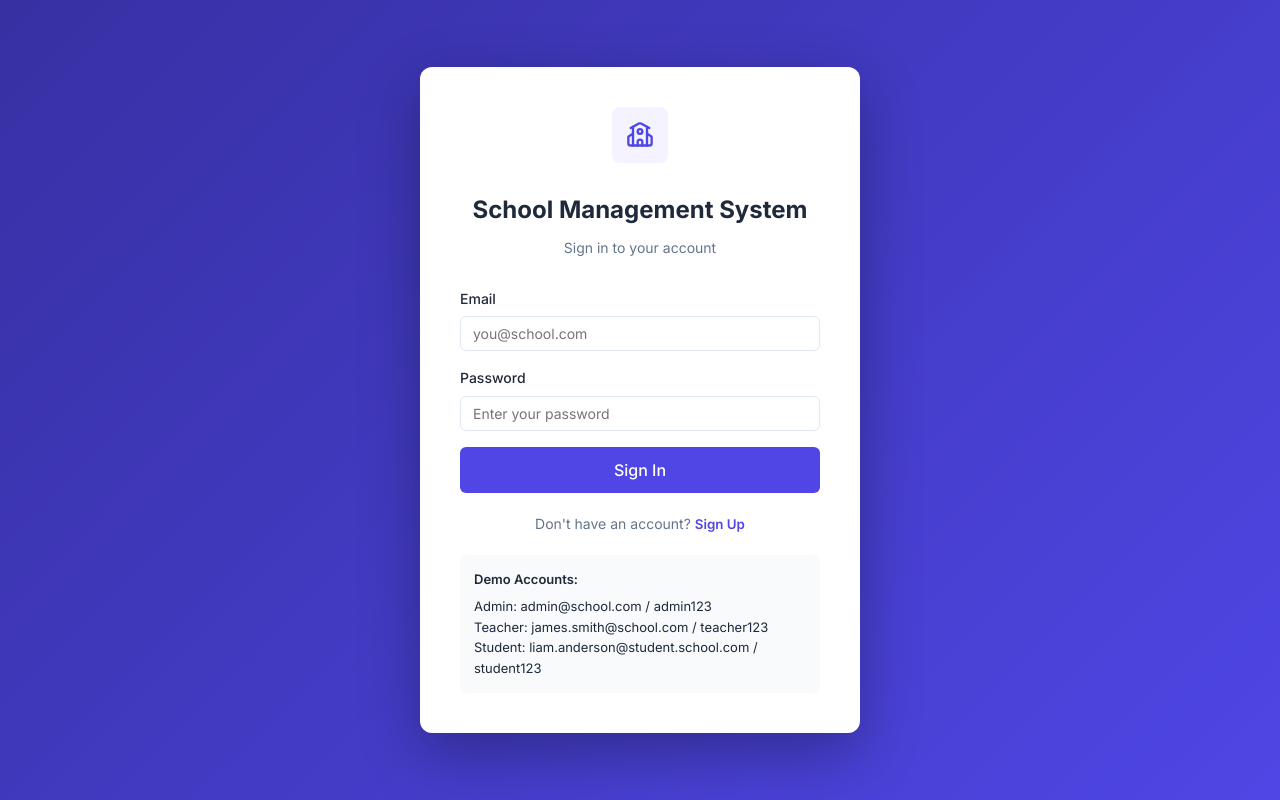
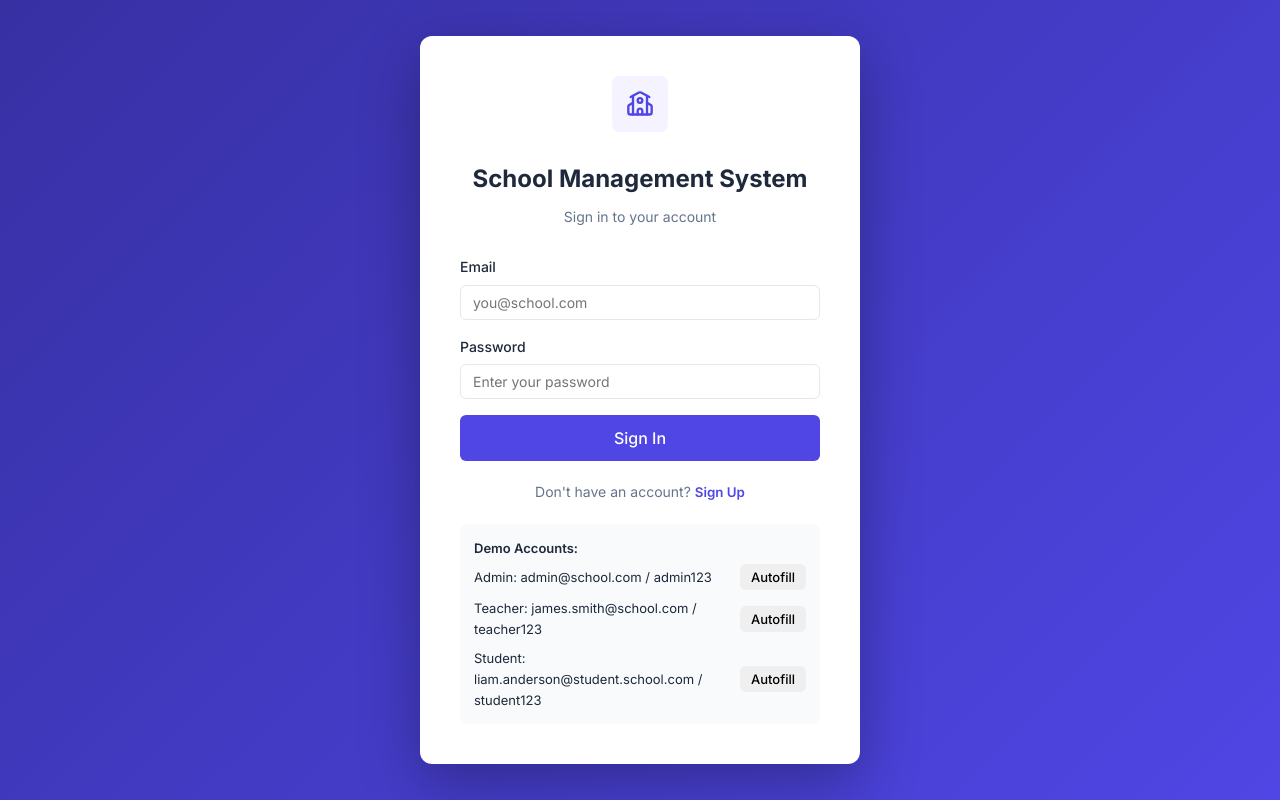
Before and after one commit to 1lelanta/school-management-systems, a React (Vite) app in the folder frontend/: page /login in a window 1280 px wide. Built offline with nearby package versions, Linux system fonts and the light colour scheme; no server answers.

Commit message:
feat: enhance demo account section with autofill buttons for easier login

```diff
--- a/frontend/src/pages/LoginPage.tsx
+++ b/frontend/src/pages/LoginPage.tsx
@@ -90,9 +90,22 @@ export default function LoginPage() {
         {!isRegister && (
           <div style={{ marginTop: 20, padding: 14, background: '#f8fafc', borderRadius: 8, fontSize: 13 }}>
             <p style={{ fontWeight: 600, marginBottom: 6 }}>Demo Accounts:</p>
-            <p>Admin: admin@school.com / admin123</p>
-            <p>Teacher: james.smith@school.com / teacher123</p>
-            <p>Student: liam.anderson@student.school.com / student123</p>
+            <div style={{ display: 'flex', flexDirection: 'column', gap: 8 }}>
+              <div style={{ display: 'flex', justifyContent: 'space-between', alignItems: 'center' }}>
+                <div>Admin: admin@school.com / admin123</div>
+                <button className="btn btn-sm" onClick={() => setForm({ ...form, email: 'admin@school.com', password: 'admin123' })}>Autofill</button>
+              </div>
+
+              <div style={{ display: 'flex', justifyContent: 'space-between', alignItems: 'center' }}>
+                <div>Teacher: james.smith@school.com / teacher123</div>
+                <button className="btn btn-sm" onClick={() => setForm({ ...form, email: 'james.smith@school.com', password: 'teacher123' })}>Autofill</button>
+              </div>
+
+              <div style={{ display: 'flex', justifyContent: 'space-between', alignItems: 'center' }}>
+                <div>Student: liam.anderson@student.school.com / student123</div>
+                <button className="btn btn-sm" onClick={() => setForm({ ...form, email: 'liam.anderson@student.school.com', password: 'student123' })}>Autofill</button>
+              </div>
+            </div>
           </div>
         )}
       </div>
```
